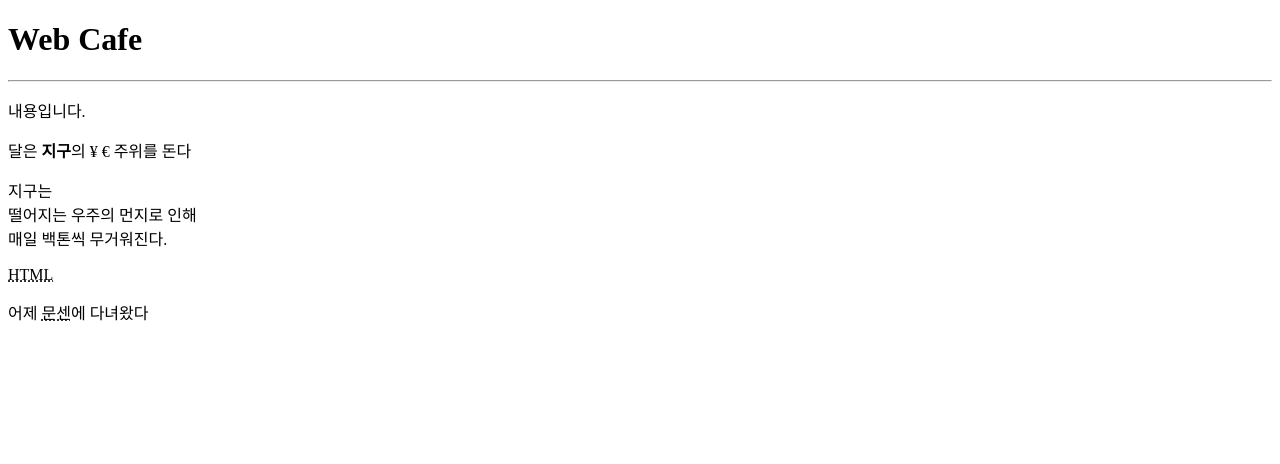
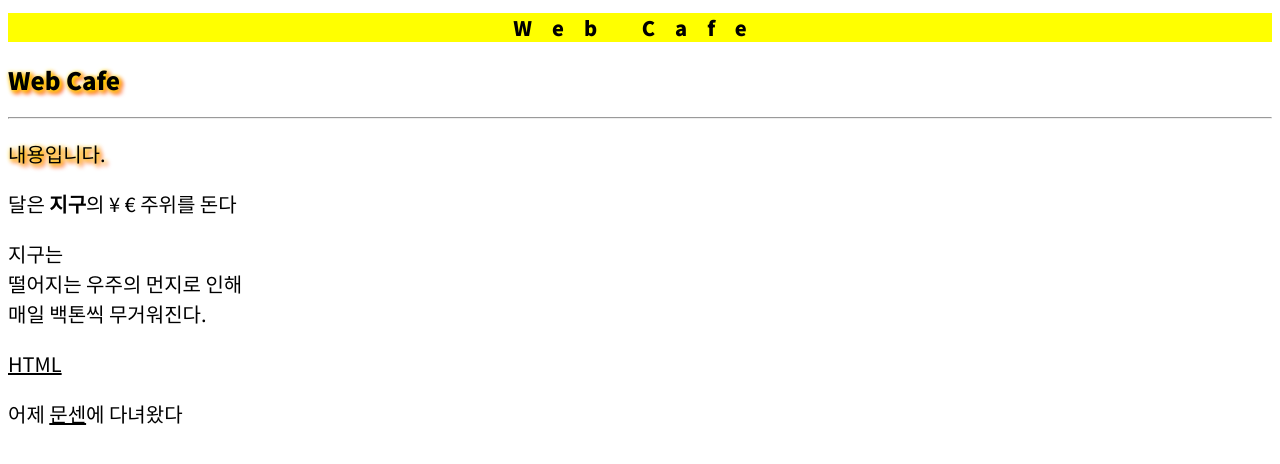
Before and after one commit to goyou21/study, a plain HTML site: page text.html in a window 1280 px wide. Drawn offline with Linux system fonts and the light colour scheme.

Commit message:
텍스트관련요소

```diff
--- a/text.html
+++ b/text.html
@@ -3,11 +3,13 @@
 <head>
   <meta charset="UTF-8">
   <title>텍스트 관련 요소</title>
+  <link rel="stylesheet" href="./css/text.css">
 </head>
 <body>
   <h1 class="brand">Web Cafe</h1>
+  <h2 class="shadow">Web Cafe</h2>
   <hr>
-  <p class="note">내용입니다.</p>
+  <p class="note shadow"><em>내용</em>입니다.</p>
   <p>달은 <strong>지구</strong>의 &yen; &euro; 주위를 돈다</p>
   <p>지구는<br>떨어지는 우주의 먼지로 인해<br>매일 백톤씩 무거워진다.</p>
   <p><abbr title="Hyper Text Markup Language">HTML</abbr></p>
```
